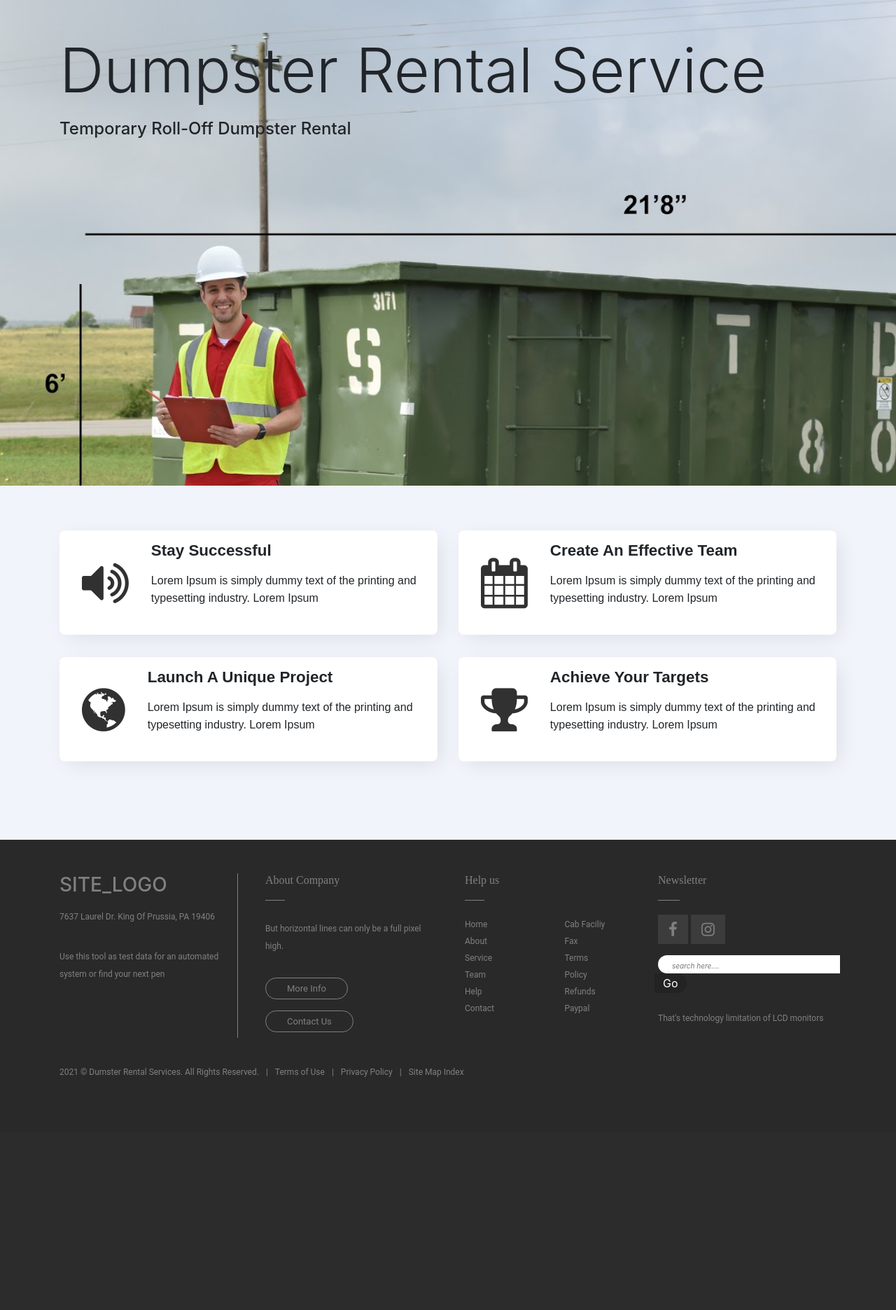
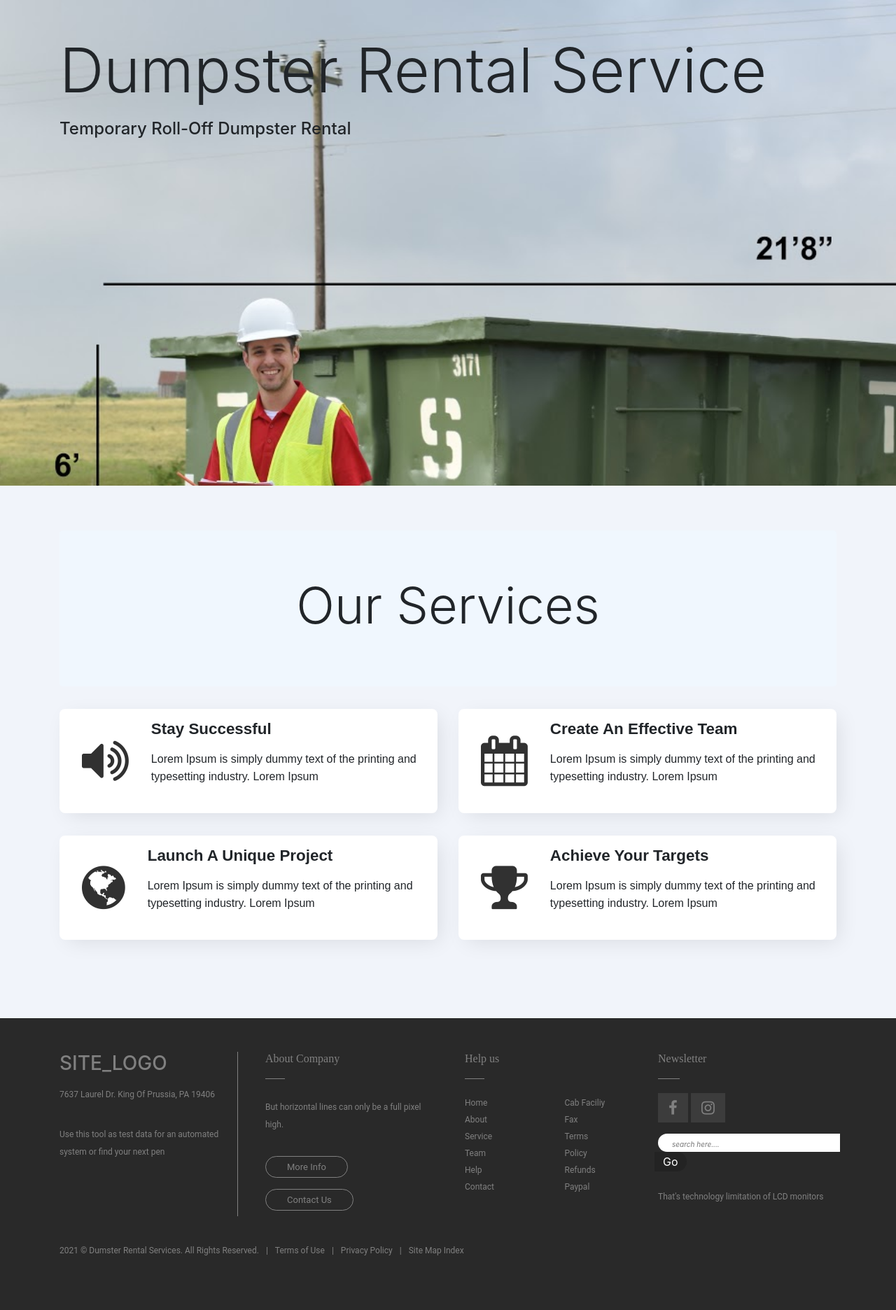
Before and after one commit to mmrubayet/dumpsterRentalSite, a Django app: page / in a window 1280 px wide. Shown: the part 56-1928 px from the top of the page at 70% size. Before the commit the page ends 1595 px from the top, so only its background shows below. Run offline with Django 3.2, Linux system fonts and the light colour scheme.

Commit message:
index page updated

```diff
--- a/templates/index.html
+++ b/templates/index.html
@@ -14,6 +14,9 @@
   <!-- services section -->
   <section>
     <div class="container">
+      <div class="jumbotron" id="jumbo">
+        <h1 class="display-3 text-center">Our Services</h1>
+      </div>
 
 
       <div class="row mbr-justify-content-center">
```
